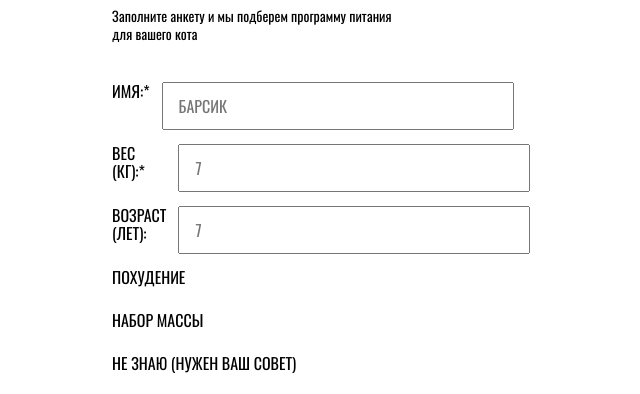
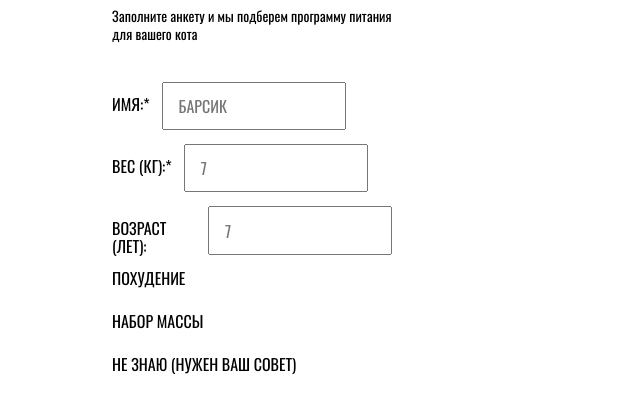
Before and after one commit to htmlacademy-adaptive/1359017-cat-energy-25, a website: page source/form.html in a window 1280 px wide. Shown: the part 303-697 px from the top of the page, without its empty margins (388-1028 px from the left). Drawn offline with nearby package versions, Linux system fonts and the light colour scheme; files that its build step writes are made by us from their sources.

Commit message:
изменения

```diff
--- a/source/less/blocks/form.less
+++ b/source/less/blocks/form.less
@@ -26,7 +26,7 @@
 }
 
 .form__input-text {
-  padding: 13px 168px 13px 15px;
+  padding: 13px 0 13px 15px;
   margin-left: 12px;
   font-family: @accent-font;
   font-style: normal;
@@ -76,6 +76,10 @@
   margin-bottom: 14px;
 }
 
+.form__label {
+  padding-top: 13px;
+}
+
 .form__comments-wrapper {
   margin-bottom: 22px;
 }
```
